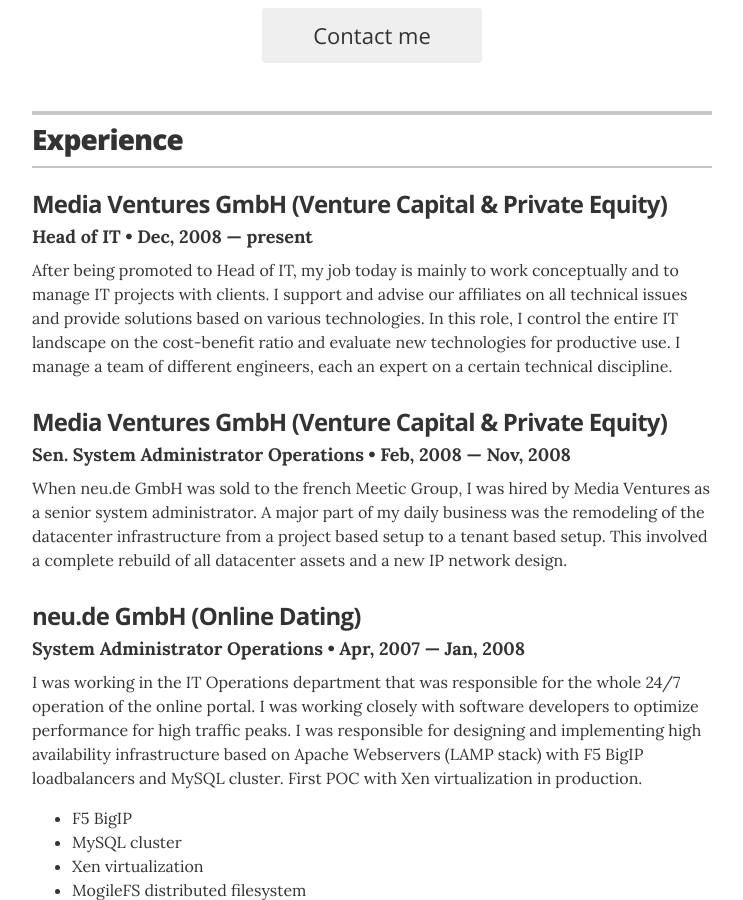
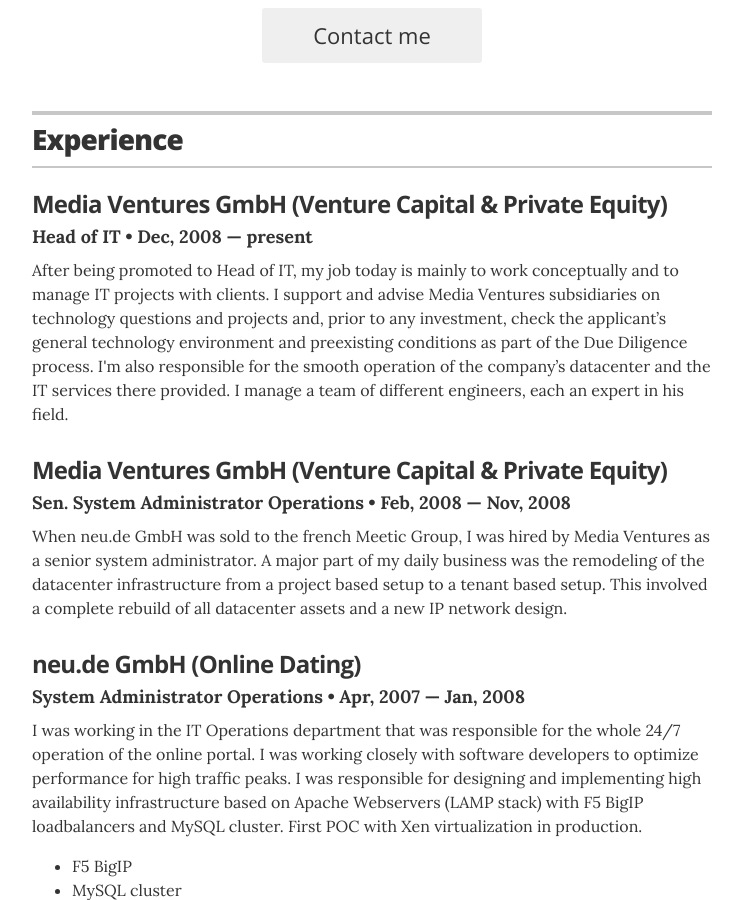
Before and after one commit to lostops/lostops.github.io, a Jekyll site: the page built from index.html, in a window 1280 px wide and 900 px high, scrolled down 407 px. Shown: the whole window, without its empty margins (268-1011 px from the left). Built offline with Jekyll 4.4.1, drawn with Linux system fonts in a browser that asks for light colours.

Commit message:
Update experience.yml

```diff
--- a/_data/experience.yml
+++ b/_data/experience.yml
@@ -3,7 +3,7 @@
 - company: Media Ventures GmbH (Venture Capital &amp; Private Equity)
   position: Head of IT
   duration:  Dec, 2008 &mdash; present
-  summary: After being promoted to Head of IT, my job today is mainly to work conceptually and to manage IT projects with clients. I support and advise our affiliates on all technical issues and provide solutions based on various technologies. In this role, I control the entire IT landscape on the cost-benefit ratio and evaluate new technologies for productive use. I manage a team of different engineers, each an expert on a certain technical discipline.
+  summary: After being promoted to Head of IT, my job today is mainly to work conceptually and to manage IT projects with clients. I support and advise Media Ventures subsidiaries on technology questions and projects and, prior to any investment, check the applicant’s general technology environment and preexisting conditions as part of the Due Diligence process. I'm also responsible for the smooth operation of the company’s datacenter and the IT services there provided. I manage a team of different engineers, each an expert in his field.
 
 
 # Media Ventures GmbH, Sen. System Administrator Operations
```
